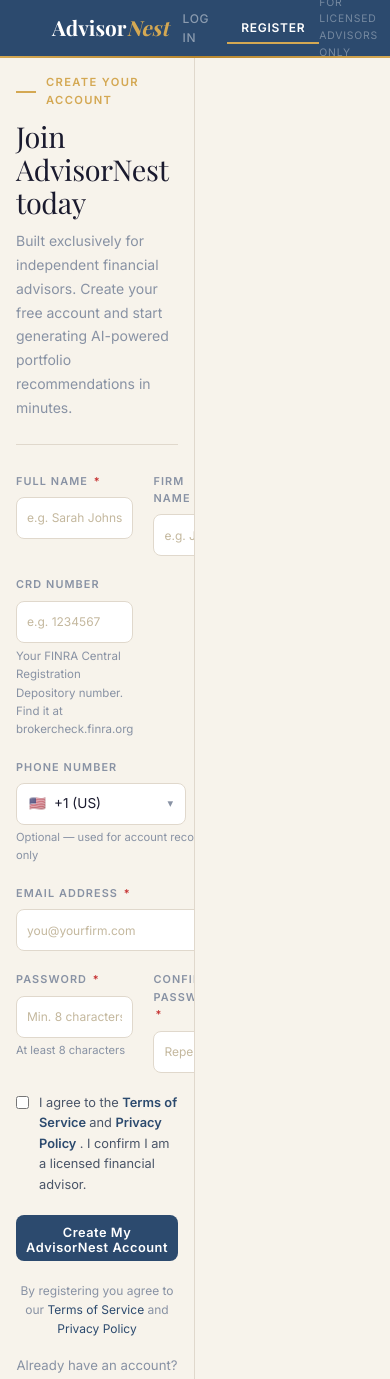
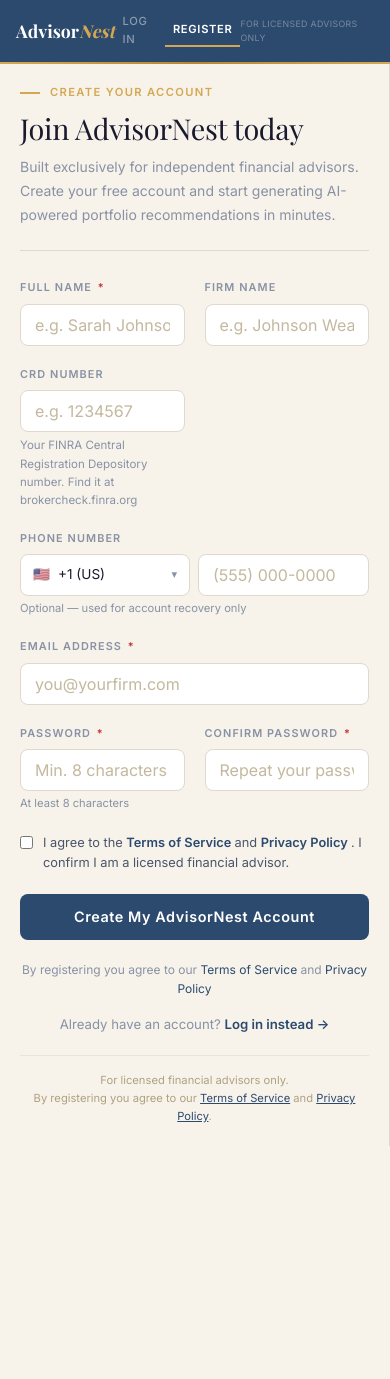
Before and after one commit to asharma-18/advisornest, a Flask app: page /register in a window 390 px wide. Shown: the top 1379 px of the page. After the commit the page ends 1146 px from the top, so only its background shows below. Run offline with Flask 3, Linux system fonts and the light colour scheme; some web fonts are replaced.

Commit message:
Increased auth nav height on desktop and mobile

```diff
--- a/app/templates/auth/register.html
+++ b/app/templates/auth/register.html
@@ -23,7 +23,7 @@
         display: flex;
         align-items: center;
         justify-content: space-between;
-        height: 56px;
+        height: 68px;
         flex-shrink: 0;
     }
 
@@ -519,32 +519,40 @@
     }
     @media (max-width: 768px) {
         .auth-body {
-        grid-template-columns: 1fr 1fr !important;
-        font-size: 12px !important;
+            grid-template-columns: 1fr !important;
+        }
+        .auth-right {
+            display: none !important;
         }
         .auth-left {
-        padding: 16px !important;
-    }
-    .auth-right {
-        padding: 16px !important;
+            padding: 20px !important;
+            min-height: 100vh !important;
         }
         .auth-card {
-        padding: 16px !important;
+            padding: 20px !important;
         }
         .auth-title {
+            font-size: 1.3rem !important;
+        }
+        .auth-field-input {
+            font-size: 16px !important;
+        }
+        .auth-nav {
+            padding: 0 16px !important;
+            height: 62px !important;
+        }
+        .auth-nav-logo {
             font-size: 1.1rem !important;
         }
-    .auth-subtitle {
-        font-size: 0.75rem !important;
+        .auth-nav-badge {
+            font-size: 0.55rem !important;
+            letter-spacing: 0.04em !important;
         }
-    .auth-field-input {
-        padding: 8px 10px !important;
-        font-size: 12px !important;
+        .auth-nav-link {
+            padding: 6px 8px !important;
+            font-size: 0.7rem !important;
         }
-    .auth-btn {
-        padding: 10px !important;
-        font-size: 0.8rem !important;
-    }
+
     }
 </style>
 {% endblock %}
@@ -776,9 +784,11 @@
                         font-size:0.75rem;color:var(--text-muted)">
                 By registering you agree to our
                 <a href="{{ url_for('main.terms') }}"
+                       target="_blank"
                        style="color:var(--navy)">Terms of Service</a>
                 and
                 <a href="{{ url_for('main.privacy') }}"
+                       target="_blank"
                        style="color:var(--navy)">Privacy Policy</a>
             </div>
 
```
Also changed, not shown: app/templates/auth/login.html (+7 -1 lines), app/templates/portal/settings.html (+22 -0 lines). Lines whose indentation alone changed are shown as unchanged.
